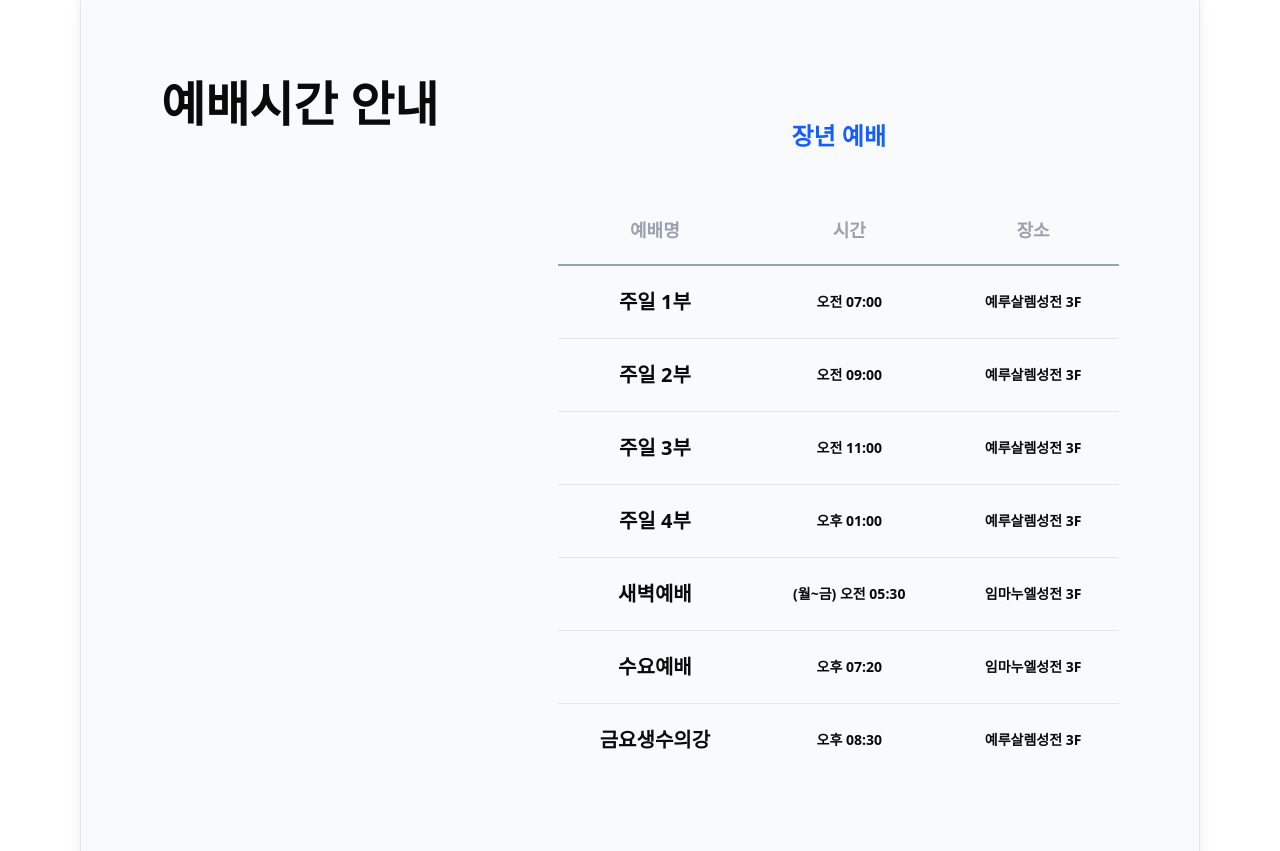
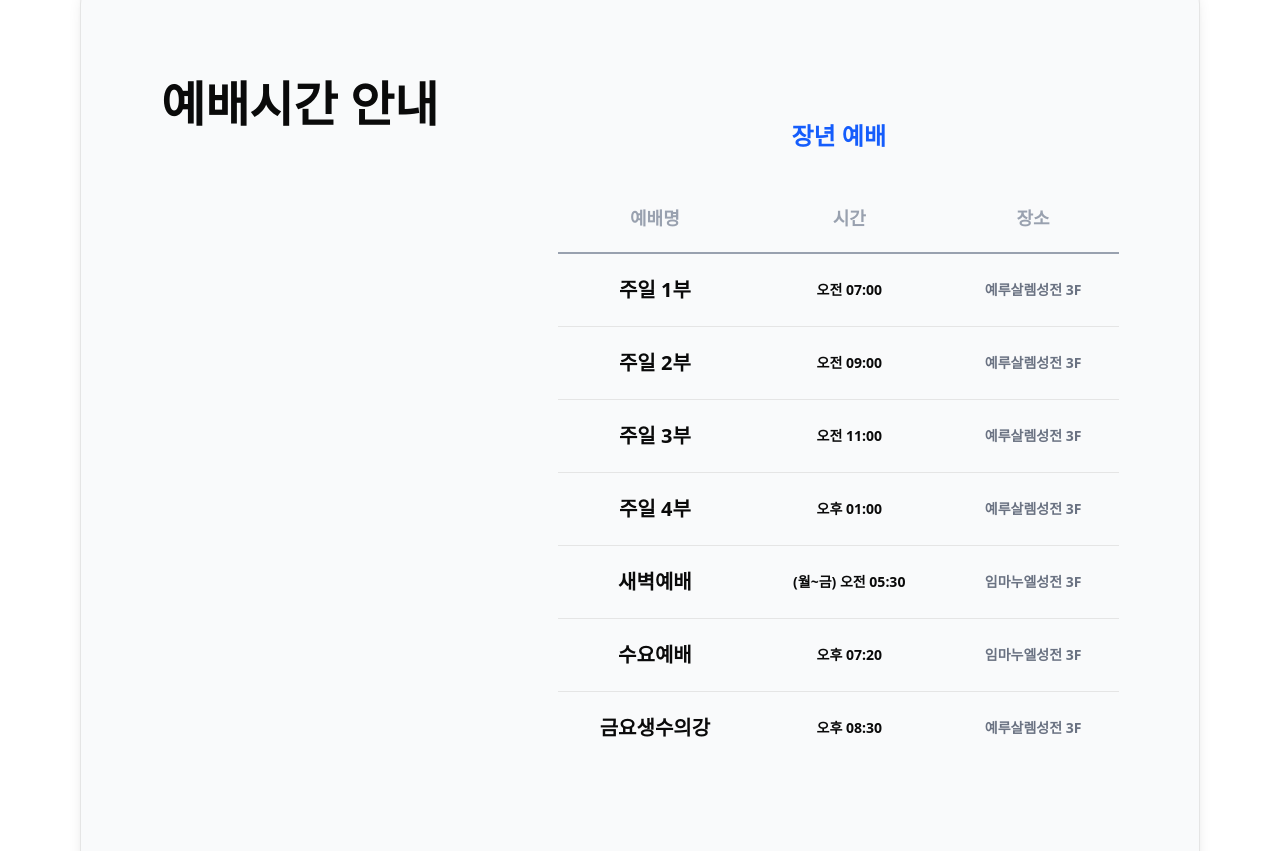
Before and after one commit to jihkyuo/sungbok-web, a Next.js app: page / in a window 1280 px wide. Shown: the part 2309-3160 px from the top of the page. Built offline with nearby package versions, Linux system fonts and the light colour scheme.

Commit message:
improve: 부서 그리드 레이아웃 수정

```diff
--- a/src/app/page.tsx
+++ b/src/app/page.tsx
@@ -12,8 +12,6 @@ export default function Home() {
       <WorshipVideoSection />
       <WorshipTimeTable />
       <DepartmentsSection />
-
-      <p className="h-[10000px]">long scroll</p>
     </>
   );
 }
--- a/src/domains/home/components/features/LinkBgCard.tsx
+++ b/src/domains/home/components/features/LinkBgCard.tsx
@@ -15,14 +15,18 @@ const DarkGradientOverlay = () => {
   return (
     <>
       <div className="absolute inset-0 bg-gradient-to-t from-black/40 to-transparent" />
-      <div className="absolute inset-0 bg-gradient-to-tr from-black/30 opacity-0 transition-all duration-300 group-hover:opacity-100" />
+      <div className="absolute inset-0 transition-all duration-300 opacity-0 bg-gradient-to-tr from-black/30 group-hover:opacity-100" />
     </>
   );
 };
 
 export const LinkBgCard = ({ imgSrc, title, subtitle }: Props) => {
   return (
-    <Card className={'min-h-[350px] cursor-pointer'}>
+    <Card
+      className={
+        'min-h-[350px] cursor-pointer transition-all duration-500 hover:translate-y-[-5px]'
+      }
+    >
       <EdgeHoleArea>
         <Button
           className={
--- a/src/domains/home/components/widgets/DepartmentsSection.tsx
+++ b/src/domains/home/components/widgets/DepartmentsSection.tsx
@@ -10,7 +10,6 @@ import dep06Img from '@/assets/images/main/dep06.jpg';
 import dep07Img from '@/assets/images/main/dep07.jpg';
 import dep08Img from '@/assets/images/main/dep08.jpg';
 import dep09Img from '@/assets/images/main/dep09.jpg';
-import { GridSection } from '@/domains/home/components/features/GridSection';
 import type { PropsWithChildren } from 'react';
 
 export const DepartmentsSection = () => {
@@ -122,6 +121,12 @@ const SectionContainer = ({ children }: PropsWithChildren) => {
   return <div className={'mx-10 flex flex-col gap-6'}>{children}</div>;
 };
 
+const GridSection = ({ children }: PropsWithChildren) => {
+  return (
+    <div className={'grid grid-cols-[repeat(auto-fill,minmax(550px,1fr))] gap-10'}>{children}</div>
+  );
+};
+
 const Title = ({ children }: PropsWithChildren) => {
   return (
     <div>
--- a/src/domains/home/components/widgets/WorshipTimeTable/WorshipTable.tsx
+++ b/src/domains/home/components/widgets/WorshipTimeTable/WorshipTable.tsx
@@ -23,6 +23,9 @@ export const WorshipTable = ({ title, items }: Props) => {
     {
       title: '장소',
       row: row => row.location,
+      rowOptions: {
+        className: 'text-gray-500',
+      },
     },
   ];
 
@@ -30,13 +33,13 @@ export const WorshipTable = ({ title, items }: Props) => {
     <div>
       <WorshipCategoryTitle title={title} />
       <Table
-        className={'mt-10'}
+        className={'mt-2'}
         dataSource={items}
         columns={columns}
         rowKey={row => row.name}
         columnsOptions={{
           className:
-            'pb-5 border-b-2 border-gray-400 text-lg text-center font-semibold text-gray-400',
+            'py-5 border-b-2 border-gray-400 text-lg text-center font-semibold text-gray-400',
         }}
         rowsOptions={{ className: 'py-5 font-semibold text-center whitespace-pre-wrap leading-8' }}
       />
```
